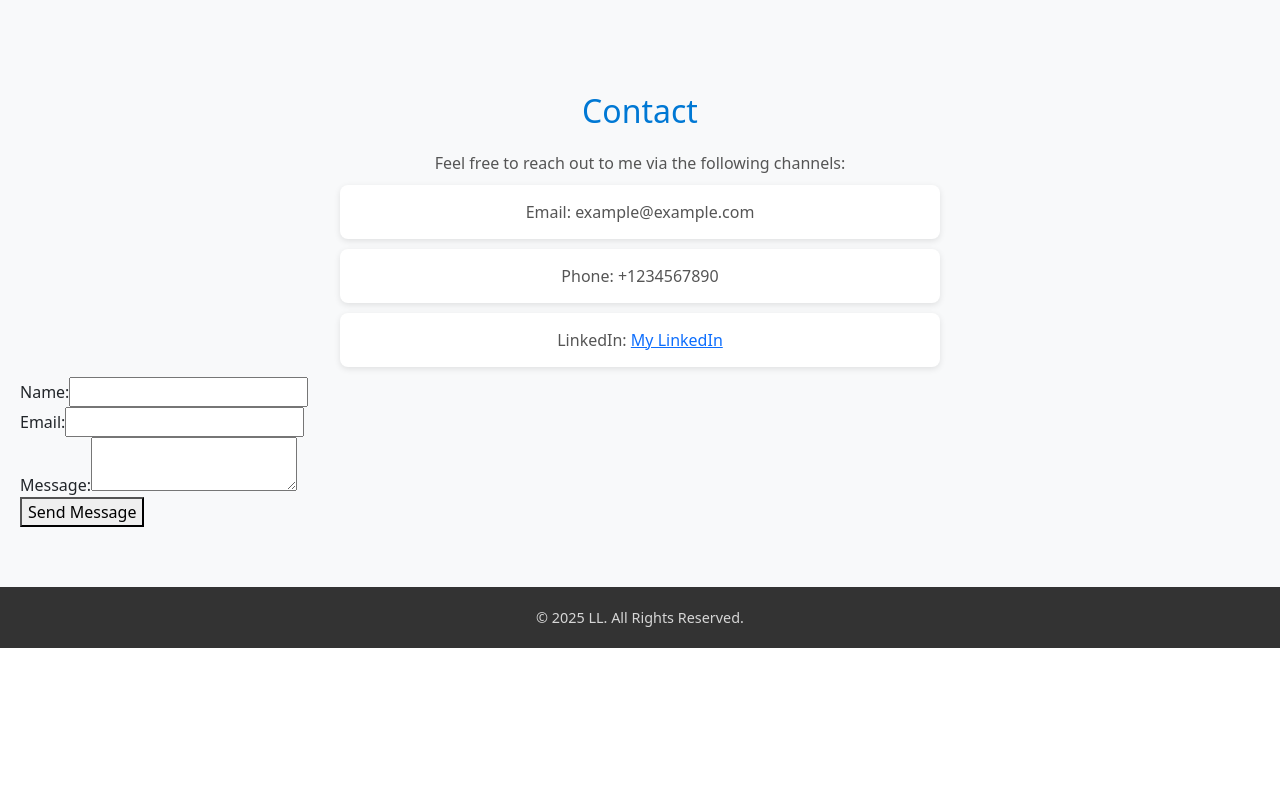
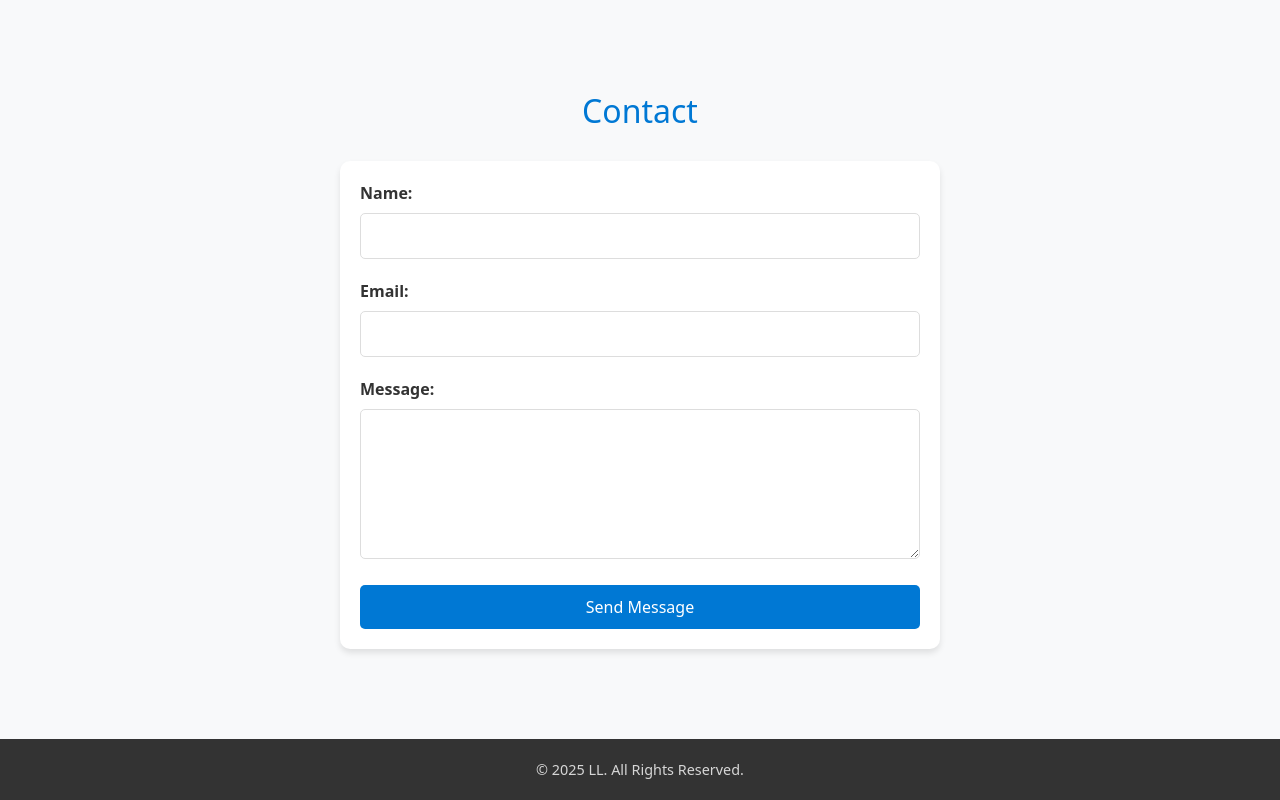
Before and after one commit to LungsomLamnio/Websites, a React (Vite) app in the folder frontend/: page / in a window 1280 px wide. Shown: the part 1072-1872 px from the top of the page. Before the commit the page ends 1720 px from the top, so only its background shows below. Built offline with nearby package versions, Linux system fonts and the light colour scheme.

Commit message:
Email feature added successfully

```diff
--- a/frontend/src/Pages/HomePage.jsx
+++ b/frontend/src/Pages/HomePage.jsx
@@ -23,10 +23,10 @@ const Home = () => {
     // Send email using EmailJS
     emailjs
       .sendForm(
-        "YOUR_SERVICE_ID", // Replace with your EmailJS service ID
-        "YOUR_TEMPLATE_ID", // Replace with your EmailJS template ID
+        "service_cqenfdk", // Replace with your EmailJS service ID
+        "template_8lzgsae", // Replace with your EmailJS template ID
         e.target,
-        "YOUR_USER_ID" // Replace with your EmailJS user ID
+        "8vALFIyST5QuvqPO7" // Replace with your EmailJS user ID
       )
       .then(
         (result) => {
@@ -72,9 +72,6 @@ const Home = () => {
               </li>
               <li>
                 <a href="#projects">Projects</a>
-              </li>
-              <li>
-                <a href="#contact">Contact</a>
               </li>
             </ul>
           </nav>
@@ -137,19 +134,9 @@ const Home = () => {
         </div>
       </section>
 
-      {/* Contact Section */}
+      {/* Contact Form */}
       <section id="contact" className="contact">
         <h2>Contact</h2>
-        <p>Feel free to reach out to me via the following channels:</p>
-        <ul>
-          <li>Email: example@example.com</li>
-          <li>Phone: +1234567890</li>
-          <li>
-            LinkedIn: <a href="https://linkedin.com">My LinkedIn</a>
-          </li>
-        </ul>
-
-        {/* Contact Form */}
         <form onSubmit={handleSubmit} className="contact-form">
           <div className="form-group">
             <label htmlFor="name">Name:</label>
--- a/frontend/src/styles/HomePage.css
+++ b/frontend/src/styles/HomePage.css
@@ -147,3 +147,71 @@ header .logo {
   font-size: 2rem; /* Adjust size */
   font-weight: bold;
 }
+
+/* Contact Form */
+.contact-form {
+  max-width: 600px;
+  margin: 30px auto;
+  padding: 20px;
+  background-color: #ffffff;
+  border-radius: 10px;
+  box-shadow: 0 4px 6px rgba(0, 0, 0, 0.1);
+}
+
+.contact-form .form-group {
+  margin-bottom: 20px;
+}
+
+.contact-form label {
+  display: block;
+  margin-bottom: 8px;
+  font-weight: bold;
+  color: #333;
+  font-size: 1rem;
+}
+
+.contact-form input,
+.contact-form textarea {
+  width: 100%;
+  padding: 10px;
+  font-size: 1rem;
+  border: 1px solid #ddd;
+  border-radius: 5px;
+  outline: none;
+  transition: border-color 0.3s;
+}
+
+.contact-form input:focus,
+.contact-form textarea:focus {
+  border-color: #0078d4;
+}
+
+.contact-form textarea {
+  height: 150px;
+  resize: vertical; /* Allow vertical resizing */
+}
+
+.contact-form button {
+  display: block;
+  width: 100%;
+  padding: 10px 20px;
+  font-size: 1rem;
+  color: #ffffff;
+  background-color: #0078d4;
+  border: none;
+  border-radius: 5px;
+  cursor: pointer;
+  transition: background-color 0.3s;
+}
+
+.contact-form button:hover {
+  background-color: #005bb5;
+}
+
+/* Status Message */
+.status-message {
+  margin-top: 15px;
+  text-align: center;
+  font-size: 1rem;
+  color: #0078d4;
+}
```
